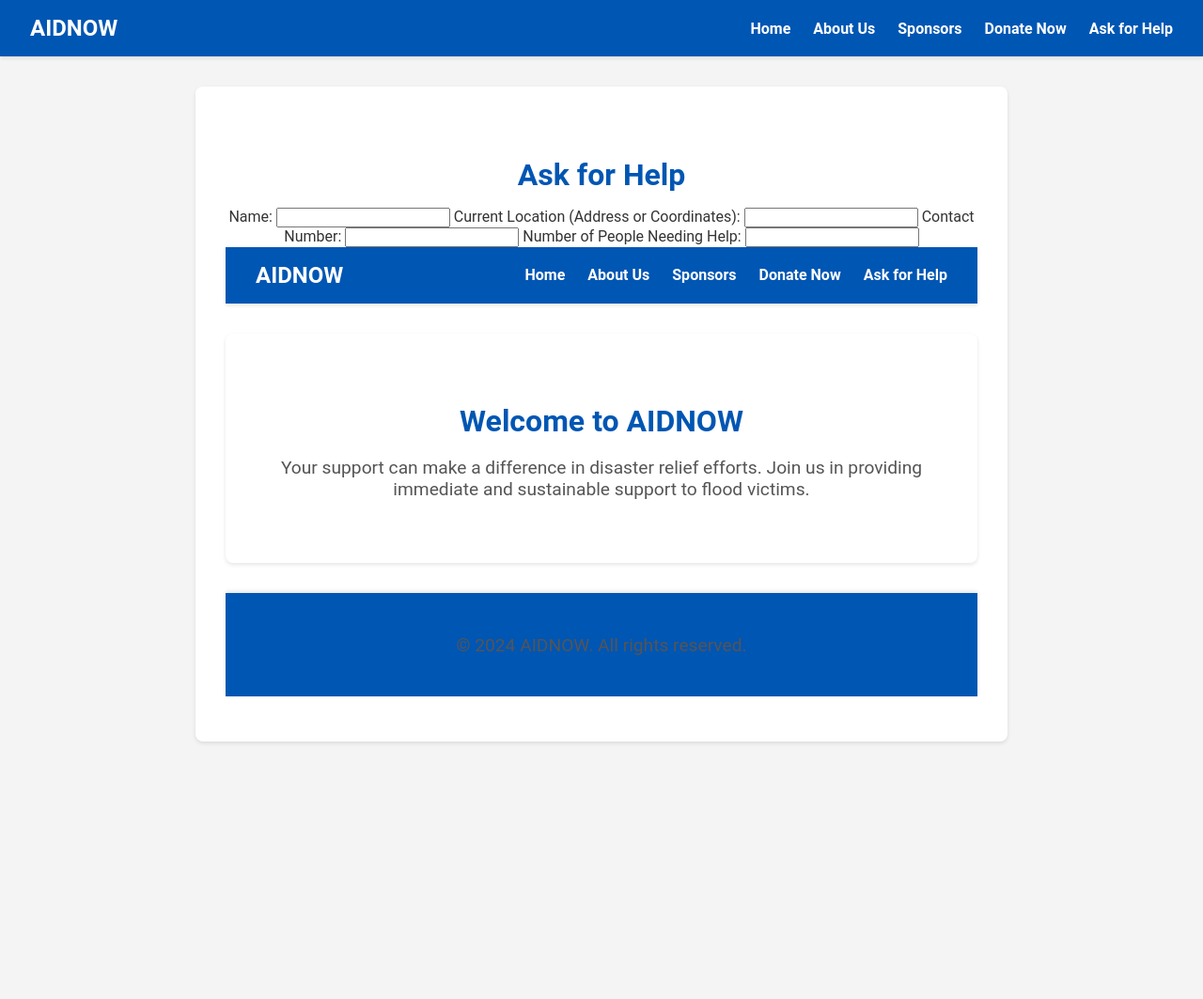
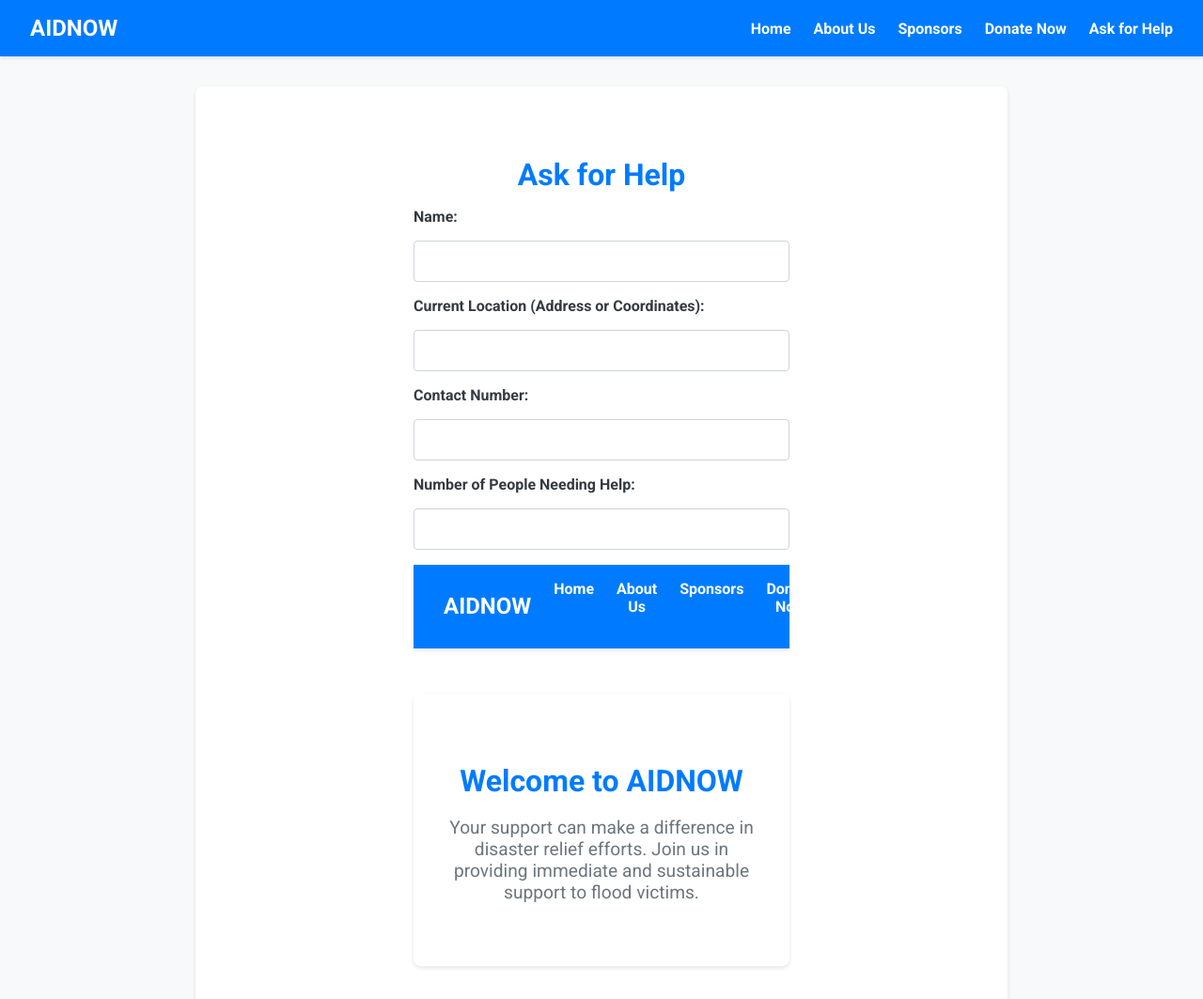
Before and after one commit to selvamithrats/Aidnow., a website: page help.html in a window 1280 px wide. Shown: the top 1063 px of the page at 94% size. Before the commit the page ends 821 px from the top, so only its background shows below. Drawn offline with Linux system fonts and the light colour scheme.

Commit message:
seventh commit

```diff
--- a/donate.html
+++ b/donate.html
@@ -55,6 +55,6 @@
         </div>
     </footer>
 
-    <script src="donate.js"></script>
+    <script src="script.js"></script>
 </body>
 </html>
--- /dev/null
+++ b/package.json
@@ -0,0 +1,5 @@
+{
+  "dependencies": {
+    "express": "^4.19.2"
+  }
+}
--- a/styles.css
+++ b/styles.css
@@ -1,15 +1,15 @@
-/* Base Styles */
+@import url('https://fonts.googleapis.com/css2?family=Roboto:wght@400;700&display=swap');
+
 body {
     font-family: 'Roboto', sans-serif;
     margin: 0;
     padding: 0;
-    background-color: #f4f4f4;
-    color: #333;
+    background-color: #f8f9fa;
+    color: #343a40;
 }
 
-/* Header Styles */
 .header-container {
-    background-color: #0056b3;
+    background-color: #007bff;
     padding: 1rem 2rem;
     color: white;
     display: flex;
@@ -24,7 +24,6 @@ body {
     font-weight: bold;
 }
 
-/* Navigation Styles */
 .navbar {
     list-style-type: none;
     padding: 0;
@@ -44,11 +43,10 @@ body {
 }
 
 .navbar li a:hover {
-    color: #ffdd57;
+    color: #ffc107;
 }
 
-/* Section Styles */
-.intro-section, .about-section, .donation-section, .help-section {
+.intro-section, .about-section, .donation-section, .help-section, .sponsors-section {
     background-color: #ffffff;
     padding: 3rem 2rem;
     text-align: center;
@@ -56,20 +54,24 @@ body {
     margin: 2rem auto;
     max-width: 800px;
     border-radius: 8px;
+    transition: transform 0.3s ease;
 }
 
-.intro-section h2, .about-section h2, .donation-section h2, .help-section h2 {
-    color: #0056b3;
+.intro-section:hover, .about-section:hover, .donation-section:hover, .help-section:hover, .sponsors-section:hover {
+    transform: translateY(-10px);
+}
+
+.intro-section h2, .about-section h2, .donation-section h2, .help-section h2, .sponsors-section h2 {
+    color: #007bff;
     font-size: 2rem;
     margin-bottom: 1rem;
 }
 
-.intro-section p, .about-section p, .donation-section p, .help-section p {
+.intro-section p, .about-section p, .donation-section p, .help-section p, .sponsors-section p {
     font-size: 1.2rem;
-    color: #555;
+    color: #6c757d;
 }
 
-/* Image Styles */
 .responsive-img {
     width: 100%;
     height: auto;
@@ -79,12 +81,54 @@ body {
     box-shadow: 0 2px 4px rgba(0, 0, 0, 0.1);
 }
 
-/* Footer Styles */
+form {
+    display: flex;
+    flex-direction: column;
+    gap: 1rem;
+    max-width: 400px;
+    margin: 0 auto;
+}
+
+form label {
+    text-align: left;
+    font-weight: bold;
+}
+
+form input, form select, form textarea, form button {
+    padding: 0.75rem;
+    border: 1px solid #ced4da;
+    border-radius: 4px;
+    font-size: 1rem;
+}
+
+form button {
+    background-color: #007bff;
+    color: white;
+    cursor: pointer;
+    transition: background-color 0.3s ease;
+}
+
+form button:hover {
+    background-color: #0056b3;
+}
+
 .footer-container {
-    background-color: #0056b3;
+    background-color: #007bff;
     color: white;
     text-align: center;
     padding: 1.5rem 2rem;
     margin-top: 2rem;
     box-shadow: 0 -2px 4px rgba(0, 0, 0, 0.1);
 }
+
+.footer-container p {
+    margin: 0;
+}
+
+.text-center {
+    text-align: center;
+}
+
+.mt-2 {
+    margin-top: 2rem;
+}
```
Also changed, not shown: script.js (added, +45 -0 lines), 1 other file.
